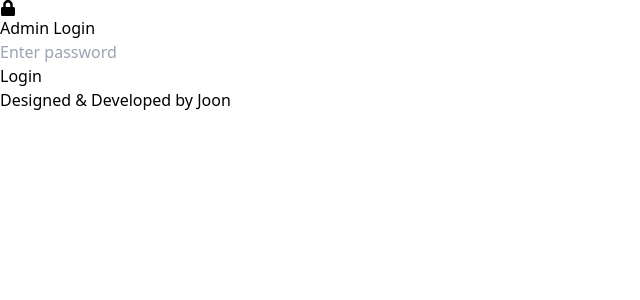
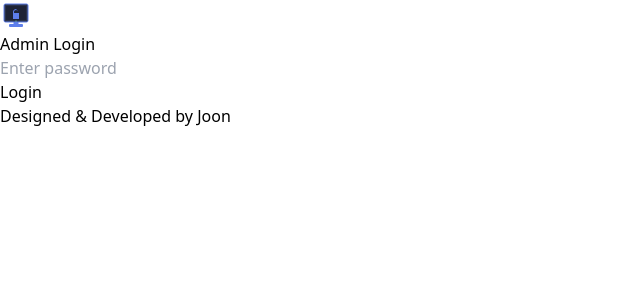
Before and after one commit to pyj2025/work-mode, a Next.js app: page / in a window 1280 px wide. Shown: the top 300 px of the page, without its empty margins (0-640 px from the left). Built offline with nearby package versions, Linux system fonts and the light colour scheme.

Commit message:
add app logo

```diff
--- a/src/components/login.tsx
+++ b/src/components/login.tsx
@@ -1,5 +1,5 @@
 import { useState } from 'react';
-import { FaLock } from 'react-icons/fa';
+import Image from 'next/image';
 import { Card, CardContent, CardHeader, CardTitle } from '@/components/ui/card';
 import { Input } from '@/components/ui/input';
 import { Button } from '@/components/ui/button';
@@ -32,8 +32,14 @@
     <div className="min-h-screen bg-gradient-to-b from-gray-900 to-black flex items-center justify-center p-4">
       <Card className="w-full max-w-md bg-gray-800 border-gray-700 relative">
         <CardHeader className="space-y-1">
-          <div className="flex items-center justify-center mb-4">
-            <FaLock className="h-12 w-12 text-blue-500" />
+          <div className="flex items-center justify-center">
+            <Image
+              src="/images/logo.svg"
+              alt="WorkMode Logo"
+              width={32}
+              height={32}
+              className="h-16 w-16"
+            />
           </div>
           <CardTitle className="text-2xl text-center font-bold text-white">
             Admin Login
```
Also changed, not shown: public/images/logo.svg (added).
